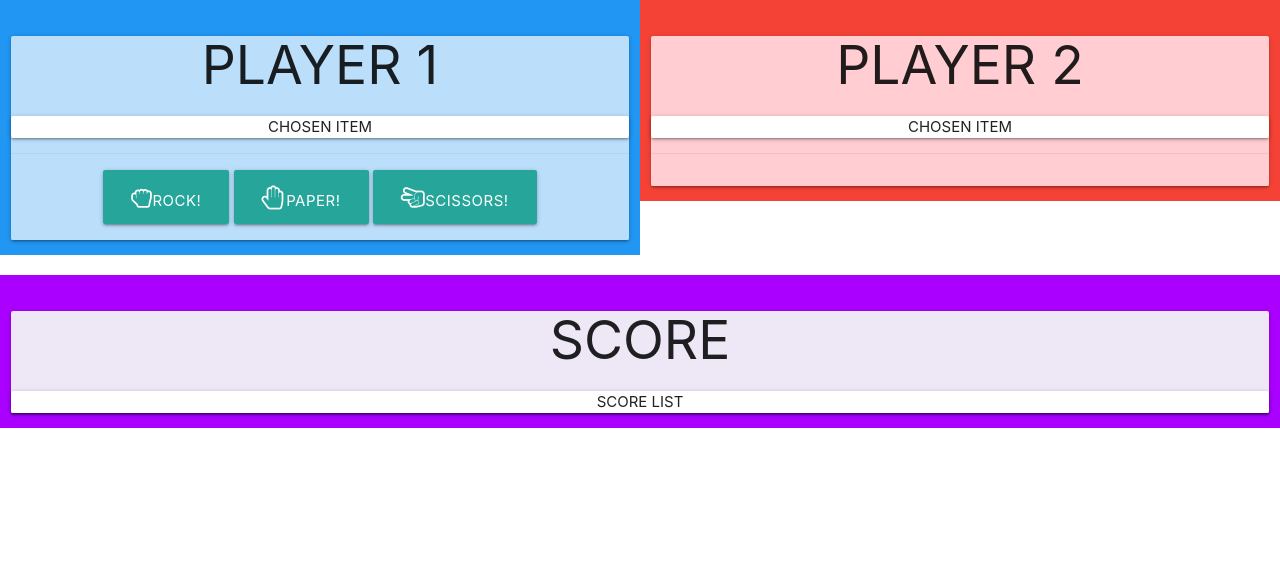
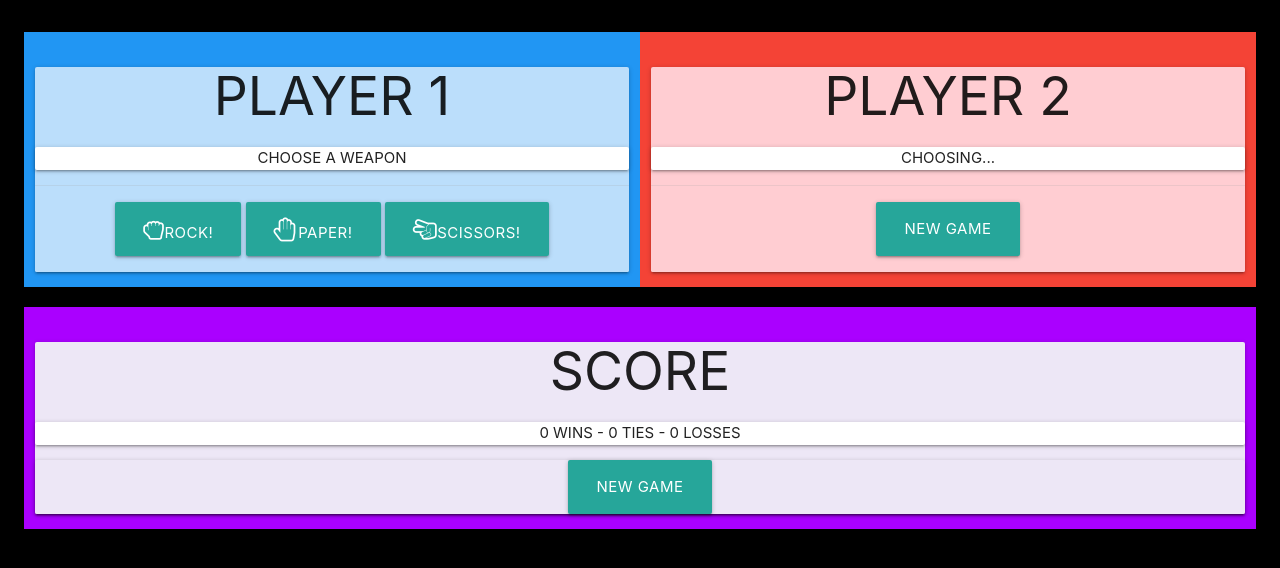
Before and after one commit to justin-newman/rock_paper_scissors, a website: page index.html in a window 1280 px wide. Drawn offline with nearby package versions, Linux system fonts and the light colour scheme.

Commit message:
Add files via upload

```diff
--- a/index.html
+++ b/index.html
@@ -8,7 +8,7 @@
     <link rel="stylesheet" href="https://cdnjs.cloudflare.com/ajax/libs/materialize/0.98.2/css/materialize.min.css">
     <link rel="stylesheet" href="https://maxcdn.bootstrapcdn.com/font-awesome/4.7.0/css/font-awesome.min.css">
 </head>
-<body>
+<body class='card-panel #000000 black'>
 
 
 <div class="row">
@@ -16,14 +16,14 @@
     <div class='card #bbdefb blue lighten-4'>
       <h2 class="center-align">PLAYER 1</h2>
         <div class='card center'>
-          <p id="result1">CHOSEN ITEM</p>
+          <p id="result1">CHOOSE A WEAPON</p>
         </div>
-        <div class="card-action">
-        <center>
+        <div class="card-action center">
+
           <button class='waves-effect waves-light btn-large rps'><i class="fa fa-hand-rock-o"></i>Rock!</button>
           <button class='waves-effect waves-light btn-large rps'><i class="fa fa-hand-paper-o"></i>Paper!</button>
           <button class='waves-effect waves-light btn-large rps'><i class="fa fa-hand-scissors-o"></i>Scissors!</button>
-        </center>
+
         </div>
     </div>
   </div>
@@ -32,11 +32,14 @@
 
   <div class="col m6 red">
     <div class='card #ffcdd2 red lighten-4'>
-    <h2 class="center-align">PLAYER 2</h2>
+      <h2 class="center-align">PLAYER 2</h2>
       <div class='card center'>
-        <p id="result2">CHOSEN ITEM</p>
+        <p id="result2">CHOOSING...</p>
       </div>
-      <div class="card-action">
+      <div class='card-action center'>
+        <button class='waves-effect waves-light btn-large rps newgameBtn'>New Game</button>
+
+      </div>
       </div>
     </div>
   </div>
@@ -47,7 +50,10 @@
     <div class='card #ede7f6 deep-purple lighten-5'>
       <h2 class="center-align">SCORE</h2>
         <div class='card center'>
-          <p id="score">SCORE LIST</p>
+          <p id="score">0 WINS - 0 TIES - 0 LOSSES</p>
+        </div>
+        <div class='card #ede7f6 deep-purple lighten-5 center'>
+          <button class='waves-effect waves-light btn-large rps newgameBtn'>New Game</button>
         </div>
     </div>
   </div>
--- a/main.js
+++ b/main.js
@@ -19,10 +19,14 @@ $(document).ready(function () {
         if (player1 === player2) {
             ++tie;
         }
-        else if ( (player1 === 'Rock!' && player2 === 'Paper!') || (player1 === 'Paper!' && player2 === 'Scissors!') || (player1 === 'Scissors!' && player2 === 'Rock!') ) {
+        else if ( (player1 === 'Rock!' && player2 === 'Paper!') ||
+         (player1 === 'Paper!' && player2 === 'Scissors!') ||
+         (player1 === 'Scissors!' && player2 === 'Rock!') ) {
             ++loss;
         }
-        else if ( (player1 === 'Rock!' && player2 === 'Scissors!') || (player1 === 'Paper!' && player2 === 'Rock!') || (player1 === 'Scissors!' && player2 === 'Paper!') ) {
+        else if ( (player1 === 'Rock!' && player2 === 'Scissors!') ||
+        (player1 === 'Paper!' && player2 === 'Rock!') ||
+        (player1 === 'Scissors!' && player2 === 'Paper!') ) {
             ++win;
         }
         else {
@@ -48,4 +52,8 @@ $(document).ready(function () {
         computerChoice();
     });
 
+    $('.newgameBtn').click(function() {
+      location.reload(true);
+    })
+
 });
```
